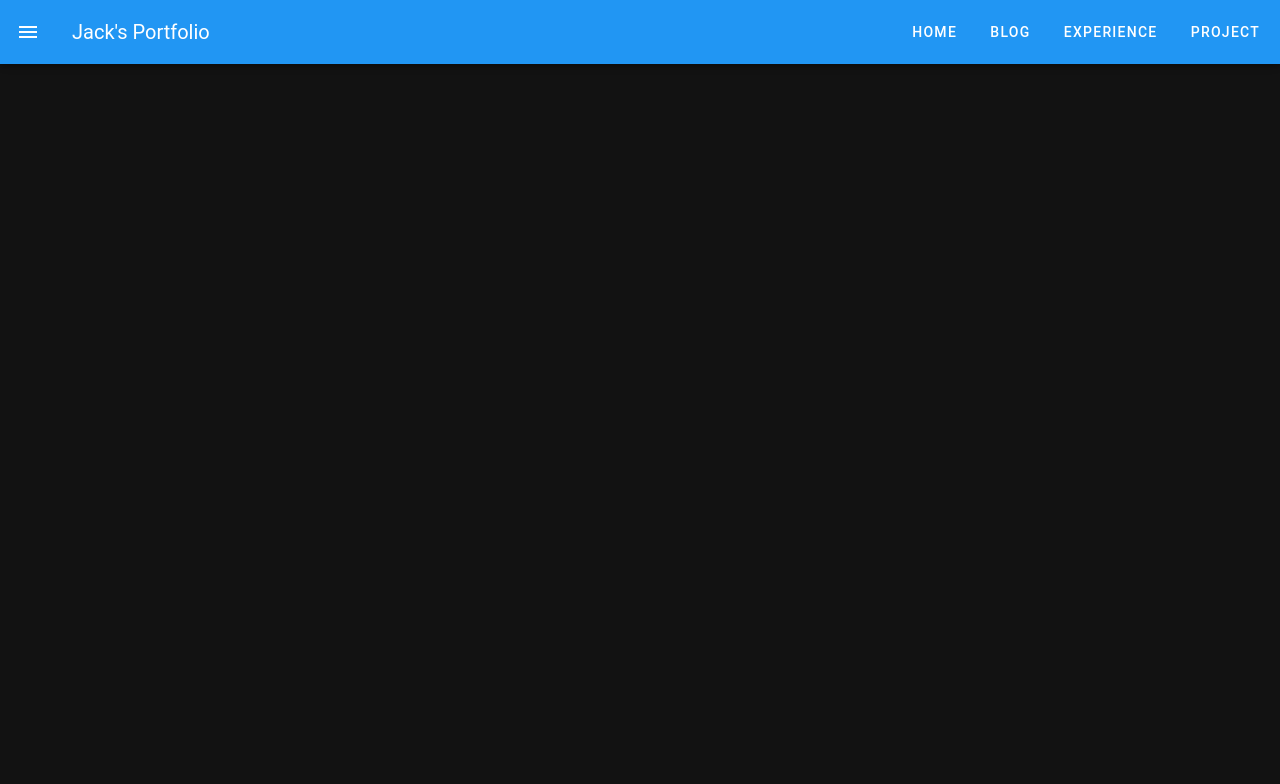
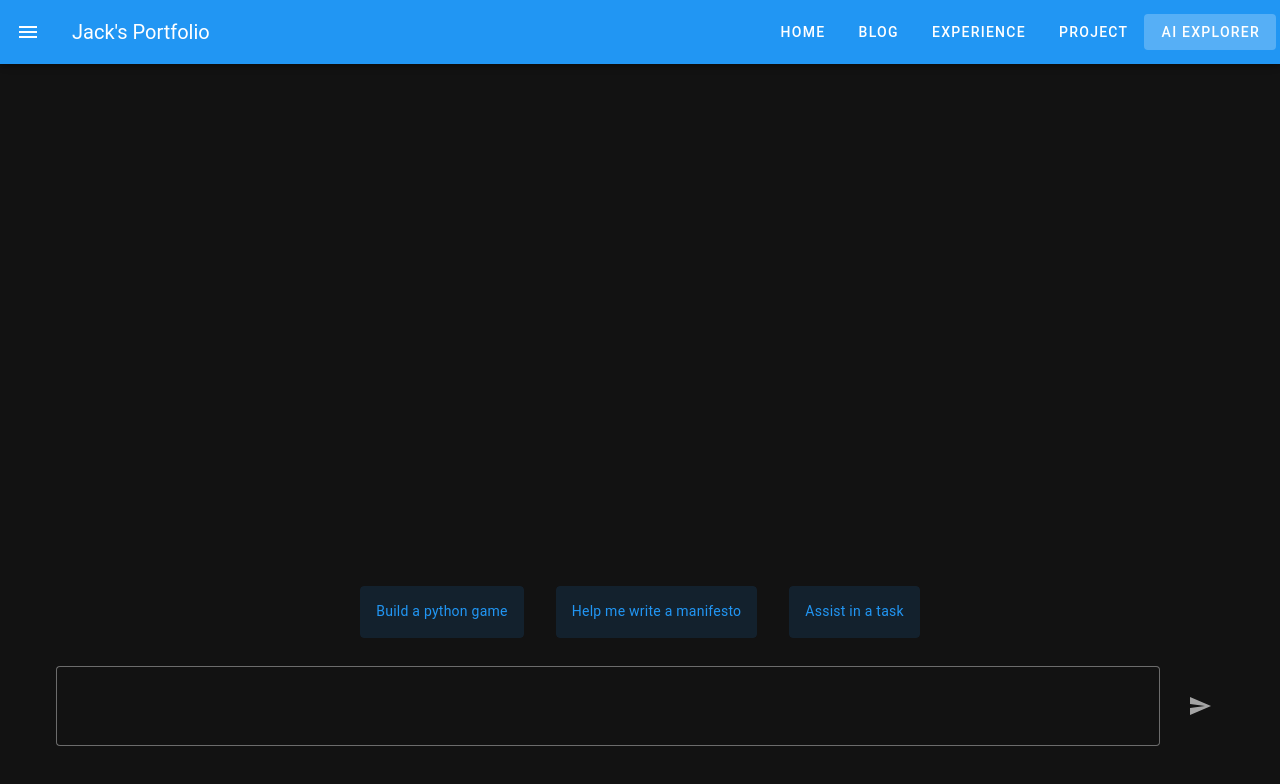
Before and after one commit to yanzzzzzzzzz/personal-website, a Vue app: page /AIexplorer in a window 1280 px wide. Shown: the top 784 px of the page. Built offline with nearby package versions, Linux system fonts and the light colour scheme.

Commit message:
add ai explorer page

```diff
--- a/src/App.vue
+++ b/src/App.vue
@@ -11,6 +11,7 @@
       <v-btn to="/blog" variant="text"> Blog </v-btn>
       <v-btn to="/experience" variant="text"> Experience </v-btn>
       <v-btn to="/project" variant="text"> Project </v-btn>
+      <v-btn to="/AIexplorer" variant="text"> AI Explorer </v-btn>
     </v-app-bar>
 
     <v-main>
--- a/src/router/index.ts
+++ b/src/router/index.ts
@@ -10,6 +10,7 @@ import Bio from '../views/Bio.vue'
 import Blog from '../views/Blog.vue'
 import Experience from '../views/Experience.vue'
 import Project from '../views/Project.vue'
+import AIExplorer from '../views/AIexplorer.vue'
 
 const router = createRouter({
   history: createWebHistory(import.meta.env.BASE_URL),
@@ -34,6 +35,11 @@ const router = createRouter({
       name: 'project',
       component: Project,
     },
+    {
+      path: '/AIexplorer',
+      name: 'AIexplorer',
+      component: AIExplorer,
+    },
   ],
 })
 
--- /dev/null
+++ b/src/views/AIexplorer.vue
@@ -0,0 +1,157 @@
+<template>
+  <v-container style="height: 90vh" class="d-flex flex-column justify-space-between">
+    <v-row>
+      <v-col cols="12">
+        <!-- Messages Display in Individual Cards -->
+        <div id="messages-container" ref="messagesContainer">
+          <div v-for="(msg, index) in messages" :key="index" class="d-flex">
+            <span class="mr-4 text-h6">{{ msg.role === 'system' ? '✨' : '🧠' }}</span>
+            <v-card class="mb-4" :variant="msg.role === 'system' ? 'outlined' : 'flat'">
+              <v-card-text>{{ msg.content }}</v-card-text>
+            </v-card>
+          </div>
+        </div>
+      </v-col>
+    </v-row>
+
+    <v-row v-if="messages.length === 0" class="justify-space-between flex-grow-0">
+      <v-spacer />
+      <v-card
+        class="ma-4"
+        variant="tonal"
+        color="primary"
+        @click="handleSubmitTemplatePrompt('Build a python game')"
+      >
+        <v-card-text>Build a python game</v-card-text>
+      </v-card>
+      <v-card
+        class="ma-4"
+        variant="tonal"
+        color="primary"
+        @click="handleSubmitTemplatePrompt('Help me write a manifesto')"
+      >
+        <v-card-text>Help me write a manifesto</v-card-text>
+      </v-card>
+      <v-card
+        class="ma-4"
+        variant="tonal"
+        color="primary"
+        @click="handleSubmitTemplatePrompt('Assist in a task')"
+      >
+        <v-card-text>Assist in a task</v-card-text>
+      </v-card>
+      <v-spacer />
+    </v-row>
+
+    <v-row class="flex-grow-0">
+      <v-col cols="12">
+        <v-textarea
+          v-model="message"
+          label="Enter your message"
+          variant="outlined"
+          single-line
+          rows="2"
+          no-resize
+          @click:append="sendMessage"
+          @keydown.enter.prevent="sendMessage"
+        >
+          <template #append>
+            <v-btn
+              :disabled="asyncState.isLoading"
+              icon="mdi-send"
+              variant="plain"
+              @click="sendMessage"
+            />
+          </template>
+        </v-textarea>
+      </v-col>
+    </v-row>
+  </v-container>
+</template>
+
+<script setup lang="ts">
+  import { ref, watch, nextTick, reactive } from 'vue'
+
+  interface Message {
+    role: 'user' | 'system'
+    content: string
+  }
+
+  const messagesContainer = ref<HTMLElement | null>(null)
+  const message = ref('')
+  const messages = ref<Message[]>([])
+  const asyncState = reactive({ isLoading: false, error: null })
+
+  async function fetchOpenAIResponse(userMessage: string) {
+    const copyOfUserMessage = userMessage
+    asyncState.isLoading = true
+    const currentMessageIndex = messages.value.length
+    messages.value.push({ role: 'system', content: '' })
+    try {
+      const response = await fetch('/api', {
+        method: 'POST',
+        headers: {
+          'Content-Type': 'application/json',
+        },
+        body: JSON.stringify({
+          question: userMessage,
+        }),
+      })
+
+      if (!response.ok) {
+        throw new Error(`HTTP error! status: ${response.status}`)
+      }
+
+      const data = await response.json()
+      if (data.status === 200 && data.answer) {
+        messages.value[currentMessageIndex].content = data.answer
+      } else {
+        throw new Error('Invalid response format')
+      }
+    } catch (error) {
+      message.value = copyOfUserMessage // Restore the user message
+      console.error('Error fetching response:', error)
+      messages.value[currentMessageIndex].content = '發生點錯誤'
+    } finally {
+      asyncState.isLoading = false
+    }
+  }
+
+  async function sendMessage() {
+    if (asyncState.isLoading) return
+    if (message.value.trim()) {
+      // Append user message to the chat history
+      messages.value.push({ role: 'user', content: message.value })
+      const userInput = message.value // Save the user input before clearing the message
+      message.value = ''
+
+      // Fetch LLM response and append it to the chat history
+      await fetchOpenAIResponse(userInput)
+    }
+  }
+
+  const handleSubmitTemplatePrompt = (template: string) => {
+    message.value = template
+    sendMessage()
+  }
+
+  watch(
+    messages,
+    () => {
+      //scroll to the bottom of the messages container
+      nextTick(() => {
+        if (messagesContainer.value) {
+          messagesContainer.value.scrollTop = messagesContainer.value.scrollHeight
+        }
+      })
+    },
+    { deep: true }
+  )
+</script>
+
+<style>
+  #messages-container {
+    max-height: 70vh;
+    overflow-y: auto;
+  }
+</style>
```
Also changed, not shown: vite.config.mts.
